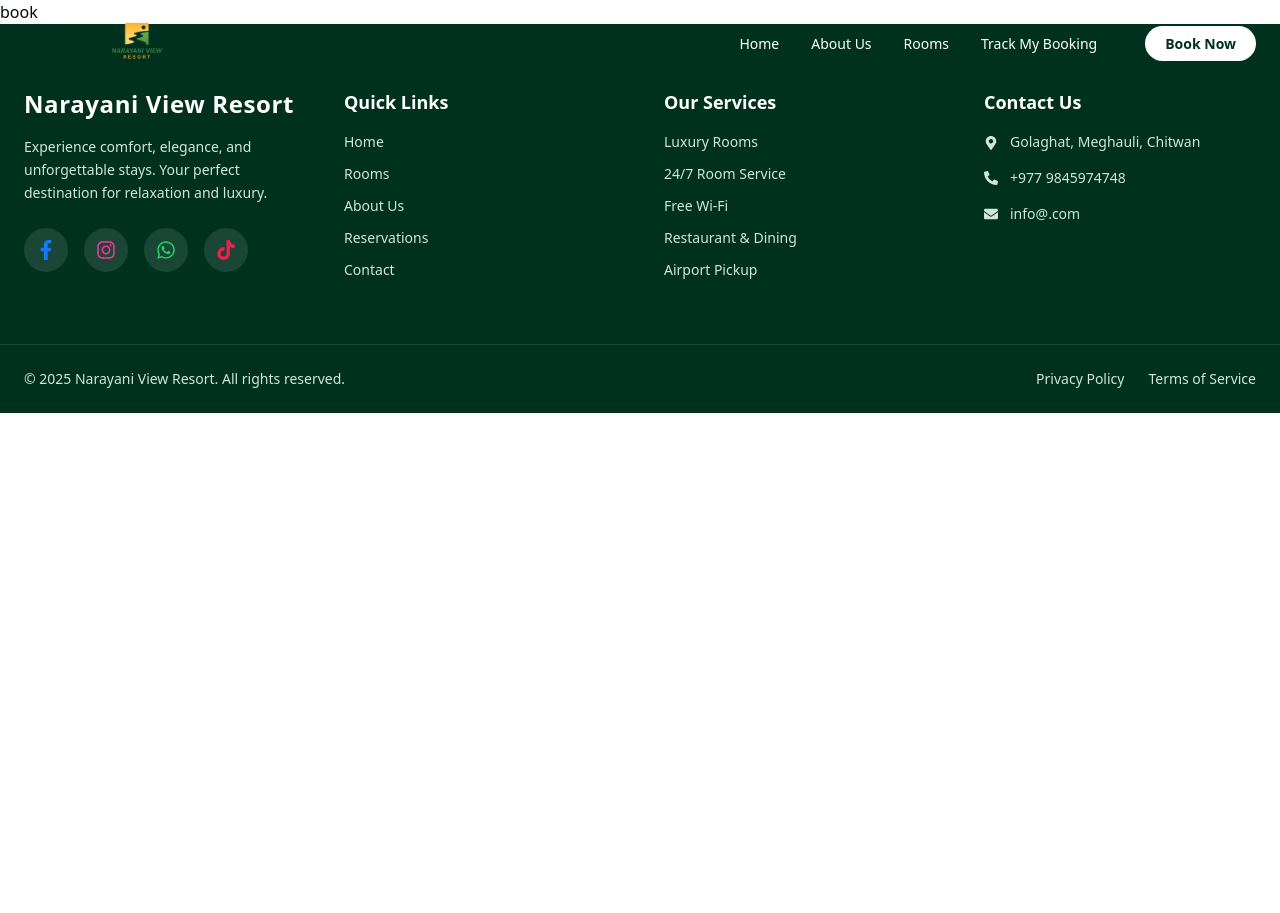
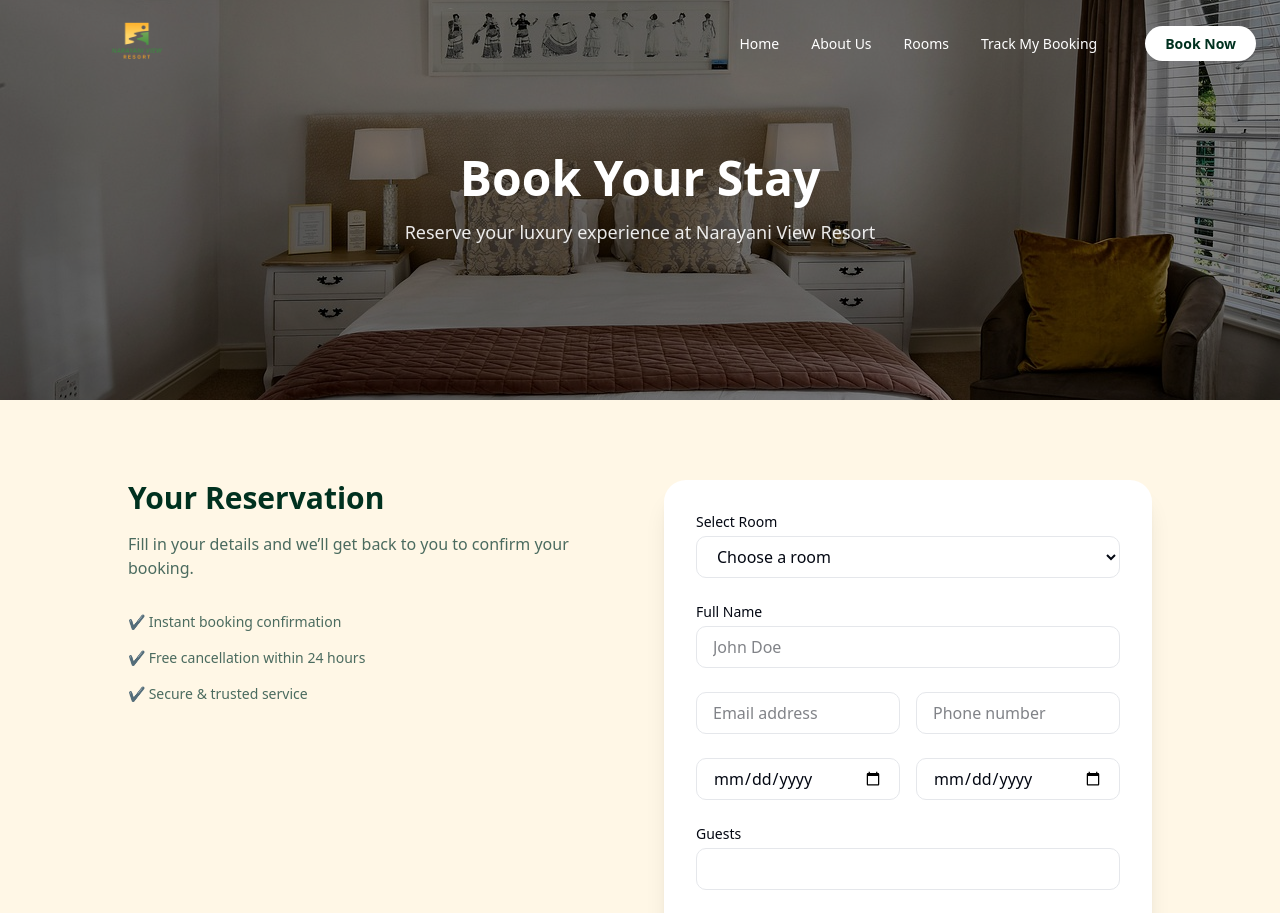
Before and after one commit to kaushalNeupane10/nvr, a Next.js app in the folder frontend/: page /book in a window 1280 px wide. Shown: the top 913 px of the page. Before the commit the page ends 800 px from the top, so only its background shows below. Built offline with nearby package versions, Linux system fonts and the light colour scheme.

Commit message:
integrated booknow page with hero section and form section and minor changes in hero video of homepage

```diff
--- a/frontend/app/book/page.jsx
+++ b/frontend/app/book/page.jsx
@@ -1,9 +1,163 @@
-import React from 'react'
+"use client";
 
-export default function page() {
+import { useState } from "react";
+import BookingHero from "../../components/BookingHero";
+export default function BookNowPage() {
+  const [form, setForm] = useState({
+    room: "",
+    name: "",
+    email: "",
+    phone: "",
+    checkIn: "",
+    checkOut: "",
+    guests: 1,
+    message: "",
+  });
+
+  const handleChange = (e) => {
+    setForm({ ...form, [e.target.name]: e.target.value });
+  };
+
+  const handleSubmit = (e) => {
+    e.preventDefault();
+    console.log(form);
+    alert("Booking request submitted!");
+  };
+
   return (
     <>
-     <h1>book</h1>
+      <BookingHero/>
+
+      {/* form */}
+      <section className="py-20 bg-[#FFF7E6] px-6">
+        <div className="max-w-5xl mx-auto grid grid-cols-1 lg:grid-cols-2 gap-12">
+
+          {/* left info */}
+          <div>
+            <h2 className="text-3xl font-bold text-[#00311F]">
+              Your Reservation
+            </h2>
+            <p className="mt-4 text-[#4B6B5F]">
+              Fill in your details and we’ll get back to you to confirm your booking.
+            </p>
+
+            <div className="mt-8 space-y-4 text-sm text-[#4B6B5F]">
+              <p>✔ Instant booking confirmation</p>
+              <p>✔ Free cancellation within 24 hours</p>
+              <p>✔ Secure & trusted service</p>
+            </div>
+          </div>
+
+          {/* right form */}
+          <form
+            onSubmit={handleSubmit}
+            className="bg-white rounded-3xl shadow-xl p-8 space-y-6"
+          >
+            {/* room */}
+            <div>
+              <label className="block text-sm font-medium mb-1">
+                Select Room
+              </label>
+              <select
+                name="room"
+                required
+                onChange={handleChange}
+                className="w-full rounded-lg border px-4 py-2 focus:outline-none focus:ring-2 focus:ring-[#00311F]"
+              >
+                <option value="">Choose a room</option>
+                <option>Deluxe Room</option>
+                <option>Family Suite</option>
+                <option>Luxury Cottage</option>
+              </select>
+            </div>
+
+            {/* name */}
+            <div>
+              <label className="block text-sm font-medium mb-1">
+                Full Name
+              </label>
+              <input
+                type="text"
+                name="name"
+                required
+                onChange={handleChange}
+                className="w-full rounded-lg border px-4 py-2"
+                placeholder="John Doe"
+              />
+            </div>
+
+            {/* email and phone */}
+            <div className="grid grid-cols-1 md:grid-cols-2 gap-4">
+              <input
+                type="email"
+                name="email"
+                required
+                onChange={handleChange}
+                className="rounded-lg border px-4 py-2"
+                placeholder="Email address"
+              />
+              <input
+                type="tel"
+                name="phone"
+                required
+                onChange={handleChange}
+                className="rounded-lg border px-4 py-2"
+                placeholder="Phone number"
+              />
+            </div>
+
+            {/* dates */}
+            <div className="grid grid-cols-1 md:grid-cols-2 gap-4">
+              <input
+                type="date"
+                name="checkIn"
+                required
+                onChange={handleChange}
+                className="rounded-lg border px-4 py-2"
+              />
+              <input
+                type="date"
+                name="checkOut"
+                required
+                onChange={handleChange}
+                className="rounded-lg border px-4 py-2"
+              />
+            </div>
+
+            {/* guest */}
+            <div>
+              <label className="block text-sm font-medium mb-1">
+                Guests
+              </label>
+              <input
+                type="number"
+                min="1"
+                max="10"
+                name="guests"
+                onChange={handleChange}
+                className="w-full rounded-lg border px-4 py-2"
+              />
+            </div>
+
+            {/* message section */}
+            <textarea
+              name="message"
+              rows="4"
+              onChange={handleChange}
+              className="w-full rounded-lg border px-4 py-2"
+              placeholder="Special requests (optional)"
+            />
+
+            {/* submit btn */}
+            <button
+              type="submit"
+              className="w-full py-3 rounded-xl bg-[#00311F] text-white font-semibold hover:bg-[#004F2F] transition"
+            >
+              Confirm Booking
+            </button>
+          </form>
+        </div>
+      </section>
     </>
-  )
+  );
 }
--- /dev/null
+++ b/frontend/components/BookingHero.jsx
@@ -0,0 +1,27 @@
+import Image from "next/image";
+
+export default function BookingHero() {
+  return (
+    <>
+    {/* hero img */}
+      <section className="relative h-[50vh] flex items-center justify-center text-center">
+        <Image
+          src="/images/rooms/heroroom.jpg"
+          alt="Book your stay"
+          fill
+          priority
+          className="object-cover"
+        />
+        <div className="absolute inset-0 bg-black/50" />
+        <div className="relative z-10 px-6">
+          <h1 className="text-4xl md:text-5xl font-bold text-white">
+            Book Your Stay
+          </h1>
+          <p className="mt-4 text-lg text-white/90 max-w-2xl mx-auto">
+            Reserve your luxury experience at Narayani View Resort
+          </p>
+        </div>
+      </section>
+    </>
+  )
+}
```
Also changed, not shown: 1 other file (tests, documents, lock files or other folders).
